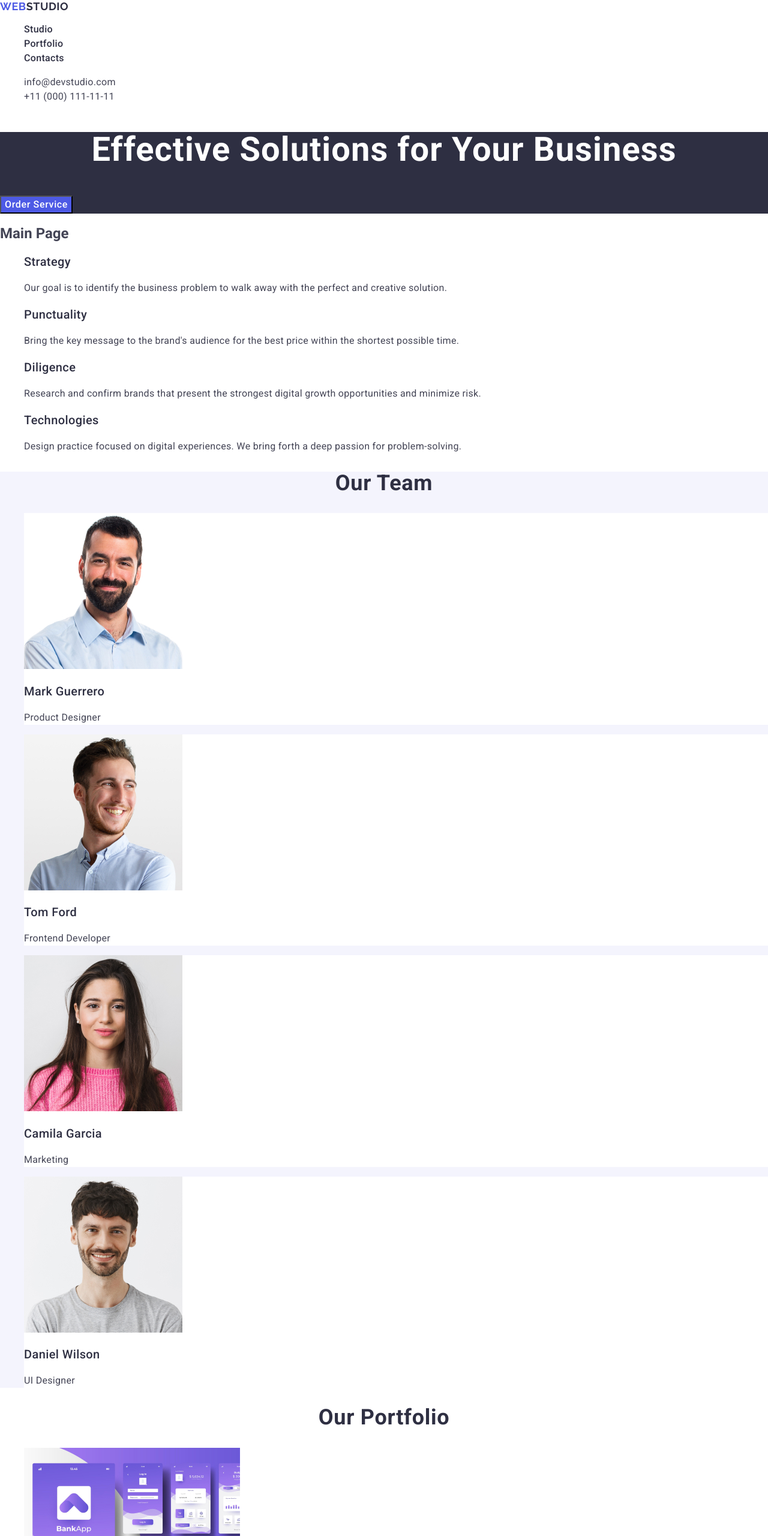
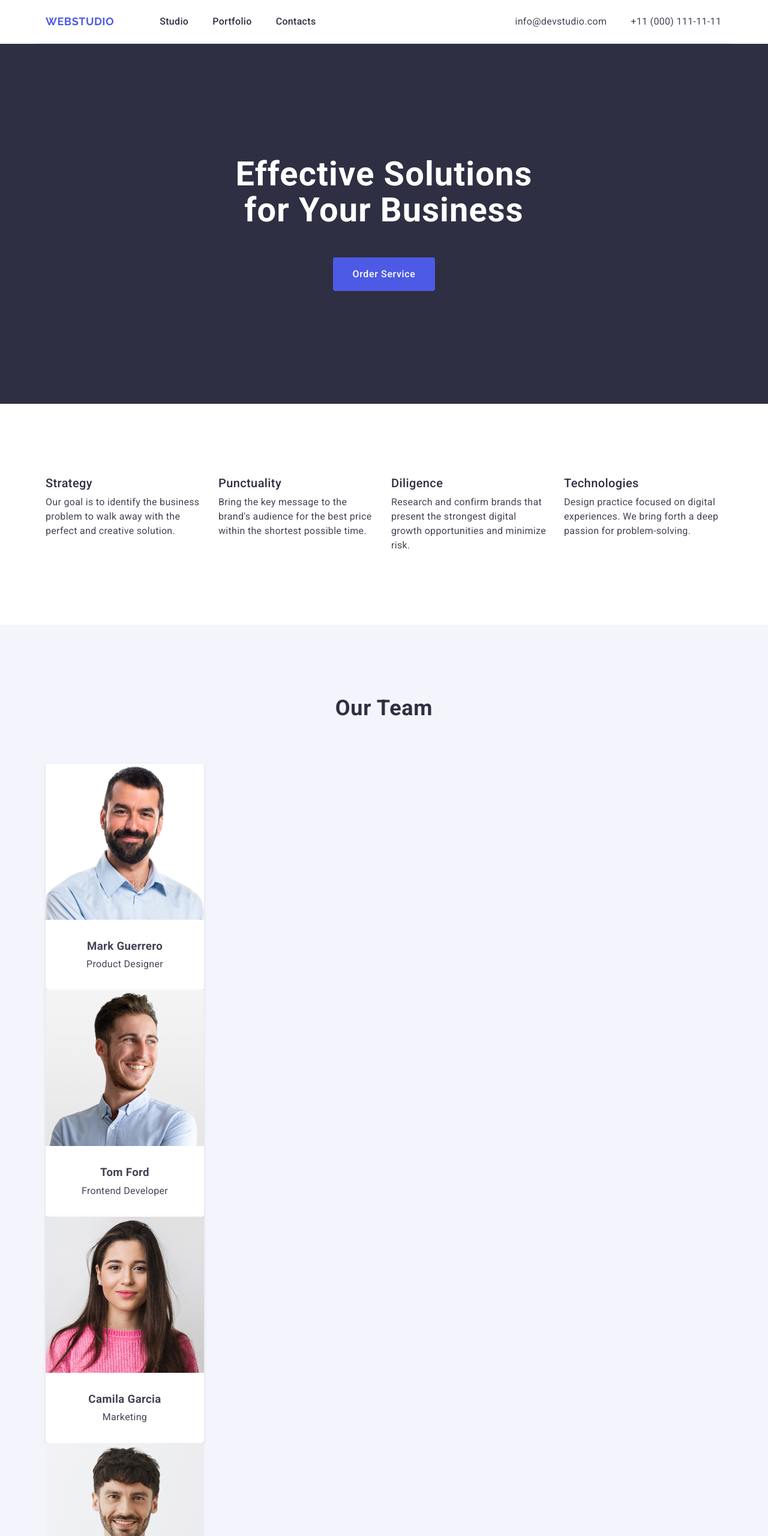
Before and after one commit to serhii19856/goit-markup-hw-01, a plain HTML site: page index.html in a window 1280 px wide. Shown: the top 2560 px of the page at 60% size. Drawn offline with nearby package versions, Linux system fonts and the light colour scheme.

Commit message:
Update index.html

```diff
--- a/css/styles.css
+++ b/css/styles.css
@@ -1,272 +1,352 @@
+* {
+    box-sizing: border-box;
+}
+
 body {
-    font-family: 'Roboto', sans-serif;
+    font-family: "Roboto", sans-serif;
     color: #434455;
-    background-color: #FFFFFF;
+    background-color: #fff;
+    font-weight: 400;
+    font-size: 16px;
+    line-height: 1.31;
+    letter-spacing: 0.32px;
+    font-style: normal;
 }
 
 ul {
+    margin-top: 0;
+    margin-bottom: 0;
+    padding-left: 0;
     list-style: none;
 }
 
 a {
     text-decoration: none;
+    color: #2e2f42;
 }
 
-/* header */
-.header {
-    background: #FFF;
+p,
+h1,
+h2,
+h3,
+h4,
+h5,
+h6 {
+    margin: 0;
+    padding: 0;
 }
 
+.accomplishments-subtitle {
+    color: #2e2f42;
+    font-weight: 500;
+    font-size: 20px;
+    line-height: 1.2;
+    letter-spacing: 0.4px;
+}
 
+img {
+    display: block;
+}
 
+section {
+    padding: 120px 0;
+}
+
+.container {
+    width: 1158px;
+    margin: 0 auto;
+    padding: 0 15px;
+}
+
+/* Header */
+
+.header {
+    flex-grow: 0;
+    border-bottom: 1px solid #e7e9fc;
+    width: 1158px;
+    margin: 0 auto;
+}
+
+.container-header {
+    display: flex;
+    flex-direction: row;
+}
+
+.footer-logo,
 .header-logo {
     color: #4d5ae5;
-    font-family: 'Raleway', sans-serif;
+    font-family: "Raleway", sans-serif;
     font-size: 18px;
-    font-style: normal;
     font-weight: 700;
     line-height: 1.17;
-    letter-spacing: 0.03em;
+    letter-spacing: 0.54px;
     text-transform: uppercase;
 }
 
-.header-studio {
+.header-pathlogo {
     color: #2e2f42;
-    font-family: 'Raleway', sans-serif;
-    font-size: 18px;
-    font-weight: 700;
-    line-height: 1.17;
-    letter-spacing: 0.03em;
-    text-transform: uppercase;
-
 }
 
-.header-navigation {}
+.header-logo {
+    margin-right: 76px;
+    display: flex;
+}
 
-.header-menu-list {}
+.header-navigation {
+    font-weight: 500;
+    line-height: 1.5;
+    display: flex;
+    flex-direction: row;
+    align-items: center;
+}
 
-
-
-.header-menu-item {}
+.header-menu-list {
+    color: #2e2f42;
+    display: flex;
+    gap: 40px;
+}
 
 .header-menu-link {
-    color: #2E2F42;
-    font-size: 16px;
-    font-weight: 500;
-    line-height: 1.5;
-    letter-spacing: 0.02em;
+    padding: 24px 0;
 }
 
-.header-menu-list .header-menu-link:hover {
-    color: #404BBF;
+.header-menu-link:hover {
+    color: #404bbf;
 }
 
-.header-menu-list .header-menu-link:focus {
-    color: #404BBF;
+.header-menu-link:focus {
+    color: #404bbf;
 }
 
-.header-address {
-    font-style: normal
+.header-contact {
+    line-height: 1.5;
+    font-style: normal;
 }
 
-.header-address-menu-list {}
-
-.header-address-menu-item {}
-
-.header-address-mail-phone {
+.header-contact-link {
     color: #434455;
-    font-size: 16px;
-    font-weight: 400;
-    line-height: 1.5;
-    letter-spacing: 0.02em;
-    font-style: normal
 }
 
-.header-address-menu-list .header-address-mail-phone:active {
-    color: #404BBF;
+.header-contact-link:hover {
+    color: #404bbf;
 }
 
-.header-address-menu-list .header-address-mail-phone:hover,
-.header-address-menu-list .header-address-mail-phone:focus {
-    color: #404BBF;
+.header-contact-link:focus {
+    color: #404bbf;
 }
 
-
-/* business */
-.business {
-    background: #2E2F42;
+.header-contact-list {
+    display: flex;
+    gap: 40px;
+    margin: 24px 0 24px 332px;
 }
 
-.business-title {
-    text-align: center;
-    color: #FFF;
-    font-size: 56px;
-    font-weight: 700;
-    line-height: 1.07;
-    letter-spacing: 0.02em;
+/* main */
 
+.main {
+    flex-grow: 1;
 }
 
-.business-btn {
-    color: #FFFFFF;
-    font-size: 16px;
-    font-weight: 500;
-    line-height: 1.5;
-    letter-spacing: 0.04em;
-    background: #4D5AE5;
-    cursor: pointer;
-    font-family: "Roboto", sans-serif
+/* 1 section */
+
+.hero-title {
+    color: #fff;
+    font-weight: 700;
+    letter-spacing: 1.12px;
+    font-size: 56px;
+    line-height: 1.07;
+    max-width: 496px;
+    margin: 0 auto;
 }
 
-.business-btn:hover,
-.business-btn:focus {
-    background-color: #404BBF
+.hero {
+    background-color: #2e2f42;
+    text-align: center;
+    padding: 188px 0;
+    justify-content: center;
 }
 
-.business-btn:focus
-
-/* desc */
-.desc {
-    background: #FFF;
+button {
+    background-color: #4d5ae5;
+    cursor: pointer;
+    margin: 0 auto;
+    margin-top: 48px;
+    border-radius: 4px;
 }
 
-.desc .link {}
-
-.desc-title {}
-
-.desc-list {}
-
-.desc-item {}
-
-.desc-title-list {
-    color: #2E2F42;
-    font-size: 20px;
-    font-weight: 500;
-    line-height: 1.2;
-    letter-spacing: 0.02em;
+button:hover {
+    background-color: #404bbf;
 }
 
-.desc-paragraf {
-    color: #434455;
-    font-size: 16px;
-    font-style: normal;
-    font-weight: 400;
-    line-height: 1.5;
-    letter-spacing: 0.02em;
+button:focus {
+    background-color: #404bbf;
 }
 
-.centrum {
-    background: #F4F4FD;
+.hero-btn {
+    font-weight: 500;
+    color: #fff;
+    letter-spacing: 0.64px;
+    line-height: 1.5;
+    font-family: "Roboto", sans-serif;
+    padding: 16px 32px;
+    display: block;
+    min-width: 169px;
+    height: 56px;
+    border: none;
 }
 
-.centrum-title {
-    color: #2E2F42;
-    text-align: center;
-    font-family: Roboto;
+/* 2 section */
+
+.accomplishments-subtitle {
+    margin-bottom: 8px;
+}
+
+.accomplishments-item-text {
+    margin: 0;
+    line-height: 1.5;
+    width: 264px;
+}
+
+.accomplishments-list {
+    display: flex;
+    flex-direction: row;
+    gap: 24px;
+}
+
+.accomplishments-item {
+    width: calc((100% - 72px) / 4);
+}
+
+.hidden {
+    position: absolute;
+    width: 1px;
+    height: 1px;
+    margin: -1px;
+    border: 0;
+    padding: 0;
+    white-space: nowrap;
+    clip-path: inset(100%);
+    clip: rect(0 0 0 0);
+    overflow: hidden;
+}
+
+/* 3 section */
+
+.our-team-title {
+    margin: 0;
+    color: #2e2f42;
     font-size: 36px;
-    font-style: normal;
     font-weight: 700;
     line-height: 1.11;
-    letter-spacing: 0.02em;
+    letter-spacing: 0.72px;
     text-transform: capitalize;
+    margin-bottom: 72px;
 }
 
-
-.centrum-list {}
-
-.centrum-item {
-    background: #FFF;
+.our-team-subtitle {
+    text-align: center;
+    margin-bottom: 8px;
 }
 
-.centrum-photo {}
-
-.centrum-title-name {
-    color: #2E2F42;
-    font-size: 20px;
-    font-weight: 500;
-    line-height: 1.2;
-    letter-spacing: 0.02em;
+.our-team-item-text {
+    text-align: center;
 }
 
-.centrum-paragraf {
-    color: #434455;
-    font-size: 16px;
-    font-weight: 400;
-    line-height: 1.5;
-    letter-spacing: 0.02em;
+.our-team {
+    background-color: #f4f4fd;
+    text-align: center;
 }
 
-.portfolio {
-    background: #FFF;
+.our-team-item {
+    background-color: #ffffff;
+    border-radius: 0px 0px 4px 4px;
+    width: calc((100% - 72px) / 4);
+    box-shadow: 0px 2px 1px 0px rgba(46, 47, 66, 0.08),
+        0px 1px 1px 0px rgba(46, 47, 66, 0.16),
+        0px 1px 6px 0px rgba(46, 47, 66, 0.08);
 }
 
-.portfolio-title {
-    color: #2E2F42;
+.our-team-text {
+    flex-direction: column;
+    gap: 8px;
+    padding: 32px 0;
+}
+
+.our-portfolio {
     text-align: center;
-    font-family: Roboto;
+}
+
+.our-team-list {
+    display: flex;
+    gap: 24px;
+}
+
+/* 4 section */
+
+.our-portfolio-title {
+    color: #2e2f42;
     font-size: 36px;
-    font-style: normal;
     font-weight: 700;
     line-height: 1.11;
-    letter-spacing: 0.02em;
+    letter-spacing: 0.72px;
     text-transform: capitalize;
+    margin-bottom: 72px;
 }
 
-.portfolio-list {}
-
-.portfolio-item {}
-
-.portfolio-photo {}
-
-.portfolio-title-name {
-    color: #2E2F42;
+.our-portfolio-subtitle {
+    color: #2e2f42;
+    font-weight: 500;
     font-size: 20px;
-    font-weight: 500;
     line-height: 1.2;
-    letter-spacing: 0.02em;
+    letter-spacing: 0.4px;
+    margin-bottom: 8px;
 }
 
-.portfolio-paragraf {
-    color: #434455;
-    font-family: Roboto;
-    font-size: 16px;
-    font-style: normal;
-    font-weight: 400;
-    line-height: 1.5;
-    letter-spacing: 0.02em;
+.our-portfolio-list {
+    display: flex;
+    flex-wrap: wrap;
+    column-gap: 24px;
+    row-gap: 48px;
 }
 
-.footer {
-    background: #2E2F42;
+.our-portfolio-item {
+    text-align: left;
+    background: #fff;
+    width: calc((100% - 48px) / 3);
 }
 
-.footer-paragraf {
-    color: #F4F4FD;
-    font-size: 16px;
-    font-weight: 400;
-    line-height: 1.5;
-    letter-spacing: 0.02em;
+.portfolio-text {
+    flex-direction: column;
+    gap: 8px;
+    padding: 32px 16px;
+    border: 1px solid #e7e9fc;
+    border-top: none;
+}
+
+/* footer */
+
+.footer {
+    background-color: #2e2f42;
+    flex-shrink: 0;
+    padding: 100px 0;
+}
+
+.footer-conteiner {
+    gap: 17.5px;
 }
 
 .footer-logo {
-    color: #4D5AE5;
-    font-family: Raleway, sans-serif;
-    font-size: 18px;
-    font-style: normal;
-    font-weight: 700;
-    line-height: 1.17;
-    letter-spacing: 0.03em;
-    text-transform: uppercase;
+    display: inline-block;
+    margin-bottom: 16px;
 }
 
-.footer-studio {
-    color: #F4F4FD;
+.footer-color-logo {
+    color: #f4f4fd;
+}
 
-    font-family: Raleway, sans-serif;
-    font-size: 18px;
-    font-style: normal;
-    font-weight: 700;
-    line-height: 1.17;
-    letter-spacing: 0.03em;
-    text-transform: uppercase;
+.footer-p {
+    margin: 0;
+    color: #f4f4fd;
+    line-height: 1.5;
+    width: 264px;
 }
--- a/index.html
+++ b/index.html
@@ -12,13 +12,18 @@
     <title>Document</title>
     <link
       rel="stylesheet"
-      href="https://cdn.jsdelivr.net/npm/modern-normalize@2.0.0/modern-normalize.min.css"
+      href="https://cdnjs.cloudflare.com/ajax/libs/modern-normalize/2.0.0/modern-normalize.min.css"
+      integrity="sha512-4xo8blKMVCiXpTaLzQSLSw3KFOVPWhm/TRtuPVc4WG6kUgjH6J03IBuG7JZPkcWMxJ5huwaBpOpnwYElP/m6wg=="
+      crossorigin="anonymous"
+      referrerpolicy="no-referrer"
     />
+
     <link rel="stylesheet" href="./css/styles.css" />
   </head>
   <body>
     <!-- header list -->
     <header class="header">
+      <div class="container container-header">
         <nav class="header-navigation">
           <a href="./index.html" class="header-logo">
             Web<span class="header-studio">Studio</span></a
@@ -35,97 +40,107 @@
             </li>
           </ul>
         </nav>
-      <address class="header-address">
-        <ul class="header-address-menu-list">
-          <li class="header-address-menu-item">
-            <a
-              href="mailto:info@devstudio.com"
-              class="header-address-mail-phone"
+        <address class="header-contact">
+          <ul class="header-contact-list">
+            <li class="header-contact-item">
+              <a href="mailto:info@devstudio.com" class="header-contact-link"
                 >info@devstudio.com</a
               >
             </li>
-          <li class="header-address-menu-item">
-            <a href="tel:+110001111111" class="header-address-mail-phone"
+            <li class="header-contact-item">
+              <a href="tel:+110001111111" class="header-contact-link"
                 >+11 (000) 111-11-11</a
               >
             </li>
           </ul>
         </address>
+      </div>
     </header>
     <!-- main section -->
-    <main>
+    <main class="main">
       <!--  Business -->
-      <section class="business">
-        <h1 class="business-title">Effective Solutions for Your Business</h1>
-        <button type="button" class="business-btn">Order Service</button>
+      <section class="hero">
+        <div class="container">
+          <h1 class="hero-title">Effective Solutions for Your Business</h1>
+          <button type="button" class="hero-btn">Order Service</button>
+        </div>
       </section>
       <!-- desc -->
-      <section class="desc">
-        <h2 class="desc-title">Main Page</h2>
-        <ul class="desc-list">
-          <li class="desc-item">
-            <h3 class="desc-title-list">Strategy</h3>
-            <p class="desc-paragraf">
-              Our goal is to identify the business problem to walk away with the
-              perfect and creative solution.
+      <section class="accomplishments">
+        <div class="container">
+          <h2 class="hidden">Main Page</h2>
+          <ul class="accomplishments-list">
+            <li class="accomplishments-item">
+              <h3 class="accomplishments-subtitle">Strategy</h3>
+              <p class="accomplishments-item-text">
+                Our goal is to identify the business problem to walk away with
+                the perfect and creative solution.
               </p>
             </li>
-          <li class="desc-item">
-            <h3 class="desc-title-list">Punctuality</h3>
-            <p class="desc-paragraf">
+            <li class="accomplishments-item">
+              <h3 class="accomplishments-subtitle">Punctuality</h3>
+              <p class="accomplishments-item-text">
                 Bring the key message to the brand's audience for the best price
                 within the shortest possible time.
               </p>
             </li>
-          <li class="desc-item">
-            <h3 class="desc-title-list">Diligence</h3>
-            <p class="desc-paragraf">
+            <li class="accomplishments-item">
+              <h3 class="accomplishments-subtitle">Diligence</h3>
+              <p class="accomplishments-item-text">
                 Research and confirm brands that present the strongest digital
                 growth opportunities and minimize risk.
               </p>
             </li>
-          <li class="desc-item">
-            <h3 class="desc-title-list">Technologies</h3>
-            <p class="desc-paragraf">
+            <li class="accomplishments-item">
+              <h3 class="accomplishments-subtitle">Technologies</h3>
+              <p class="accomplishments-item-text">
                 Design practice focused on digital experiences. We bring forth a
                 deep passion for problem-solving.
               </p>
             </li>
           </ul>
+        </div>
       </section>
       <!-- centrum -->
-      <section class="centrum">
-        <h2 class="centrum-title">Our Team</h2>
-        <ul class="centrum-list">
-          <li class="centrum-item">
+      <section class="our-team">
+        <div class="container">
+          <h2 class="our-team-title">Our Team</h2>
+          <ul class="our-team-lis">
+            <li class="our-team-item">
               <img
                 src="./images/MarkGuerrero.jpg"
                 class="centrum-photo"
                 alt="MarkGuerrero"
                 width="264"
               />
-            <h3 class="centrum-title-name">Mark Guerrero</h3>
-            <p class="centrum-paragraf">Product Designer</p>
+              <div class="our-team-text">
+                <h3 class="our-team-subtitle">Mark Guerrero</h3>
+                <p class="our-team-item-text">Product Designer</p>
+              </div>
             </li>
-          <li class="centrum-item">
+            <li class="our-team-item">
               <img
                 src="./images/TomFord.jpg"
                 class="centrum-photo"
                 alt="TomFord"
                 width="264"
               />
-            <h3 class="centrum-title-name">Tom Ford</h3>
-            <p class="centrum-paragraf">Frontend Developer</p>
+              <div class="our-team-text">
+                <h3 class="our-team-subtitle">Tom Ford</h3>
+                <p class="our-team-item-text">Frontend Developer</p>
+              </div>
             </li>
-          <li class="centrum-item">
+            <li class="our-team-item">
               <img
                 src="./images/CamilaGarcia.jpg"
                 class="centrum-photo"
                 alt="CamilaGarcia"
                 width="264"
               />
-            <h3 class="centrum-title-name">Camila Garcia</h3>
-            <p class="centrum-paragraf">Marketing</p>
+              <div class="our-team-text">
+                <h3 class="our-team-subtitle">Camila Garcia</h3>
+                <p class="our-team-item-tex">Marketing</p>
+              </div>
             </li>
             <li class="centrum-item">
               <img
@@ -134,87 +149,104 @@
                 alt="DanielWilson"
                 width="264"
               />
-            <h3 class="centrum-title-name">Daniel Wilson</h3>
-            <p class="centrum-paragraf">UI Designer</p>
+              <div class="our-team-text">
+                <h3 class="our-team-subtitle">Daniel Wilson</h3>
+                <p class="our-team-item-text">UI Designer</p>
+              </div>
             </li>
           </ul>
+        </div>
       </section>
-      <section class="portfolio">
+      <section class="our-portfolio">
         <!-- Our Portfolio -->
-        <h2 class="portfolio-title">Our Portfolio</h2>
-        <ul class="portfolio-list">
-          <li class="portfolio-item">
+        <h2 class="our-portfolio-title">Our Portfolio</h2>
+        <ul class="our-portfolio-list">
+          <li class="our-portfolio-item">
             <img
               src="./images/BankingApp.jpg"
               class="portfolio-photo"
               alt="Banking"
               width="360"
             />
-            <h3 class="portfolio-title-name">Banking App</h3>
-            <p class="portfolio-paragraf">App</p>
+            <div class="portfolio-text">
+              <h3 class="our-portfolio-subtitle">Banking App</h3>
+              <p class="our-portfolio-text">App</p>
+            </div>
           </li>
-          <li class="portfolio-item">
+          <li class="our-portfolio-item">
             <img
               src="./images/CashlessPayment.jpg"
               class="portfolio-photo"
               alt="CashlessPayment"
               width="360"
             />
-            <h3 class="portfolio-title-name">Cashless Payment</h3>
-            <p class="portfolio-paragraf">Marketing</p>
+            <div class="portfolio-text">
+              <h3 class="our-portfolio-subtitle">Cashless Payment</h3>
+              <p class="our-portfolio-text">Marketing</p>
+            </div>
           </li>
-          <li class="portfolio-item">
+          <li class="our-portfolio-item">
             <img
               src="./images/MeditationApp.jpg"
               class="portfolio-photo"
               alt="MeditationApp"
               width="360"
             />
-            <h3 class="portfolio-title-name">Meditation App</h3>
-            <p class="portfolio-paragraf">App</p>
+            <div class="portfolio-text">
+              <h3 class="our-portfolio-subtitle">Meditation App</h3>
+              <p class="">App</p>
+            </div>
           </li>
-          <li class="portfolio-item">
+          <li class="our-portfolio-item">
             <img
               src="./images/TaxiService.jpg"
               class="portfolio-photo"
               alt="TaxiService"
               width="360"
             />
-            <h3 class="portfolio-title-name">Taxi Service</h3>
-            <p class="portfolio-paragraf">Marketing</p>
+            <div class="portfolio-text">
+              <h3 class="our-portfolio-subtitle">Taxi Service</h3>
+              <p class="our-portfolio-text">Marketing</p>
+            </div>
           </li>
-          <li class="portfolio-item">
+          <li class="our-portfolio-item">
             <img
               src="./images/ScreenIllustrations.jpg"
               class="portfolio-photo"
               alt="ScreenIllustrations"
               width="360"
             />
-            <h3 class="portfolio-title-name">Screen Illustrations</h3>
-            <p class="portfolio-paragraf">Design</p>
+            <div class="portfolio-text">
+              <h3 class="our-portfolio-subtitle">Screen Illustrations</h3>
+              <p class="our-portfolio-text">Design</p>
+            </div>
           </li>
-          <li class="portfolio-item">
+          <li class="our-portfolio-item">
             <img
               src="./images/OnlineCourses.jpg"
               class="portfolio-photo"
               alt="OnlineCourses"
               width="360"
             />
-            <h3 class="portfolio-title-name">Online Courses</h3>
-            <p class="portfolio-paragraf">Marketing</p>
+            <div class="portfolio-text">
+              <h3 class="our-portfolio-subtitle">Online Courses</h3>
+              <p class="our-portfolio-text">Marketing</p>
+            </div>
           </li>
         </ul>
       </section>
     </main>
     <!-- footer section -->
     <footer class="footer">
+      <div class="container">
         <a href="./index.html" class="footer-logo"
-        >Web<span class="footer-studio">Studio</span></a
+          >Web<span class="footer-color-logo">Studio</span></a
         >
-      <p class="footer-paragraf">
-        Increase the flow of customers and sales for your business with digital
-        marketing & growth solutions.
+        <p class="footer-p">
+          Increase the flow of customers and sales for your business with
+          digital marketing & growth solutions.
         </p>
+      </div>
     </footer>
   </body>
 </html>
```
Lines whose indentation alone changed are shown as unchanged.
